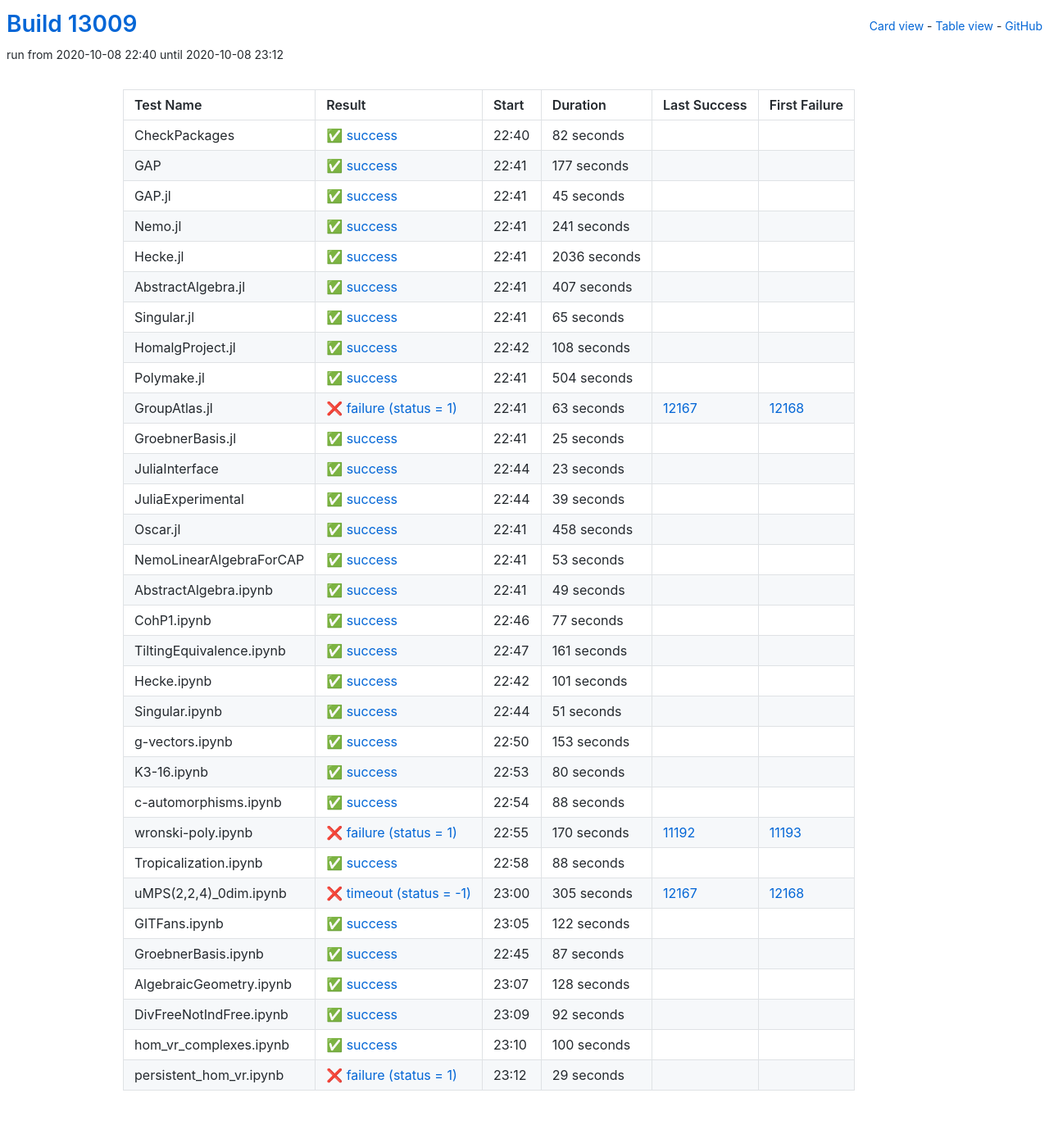
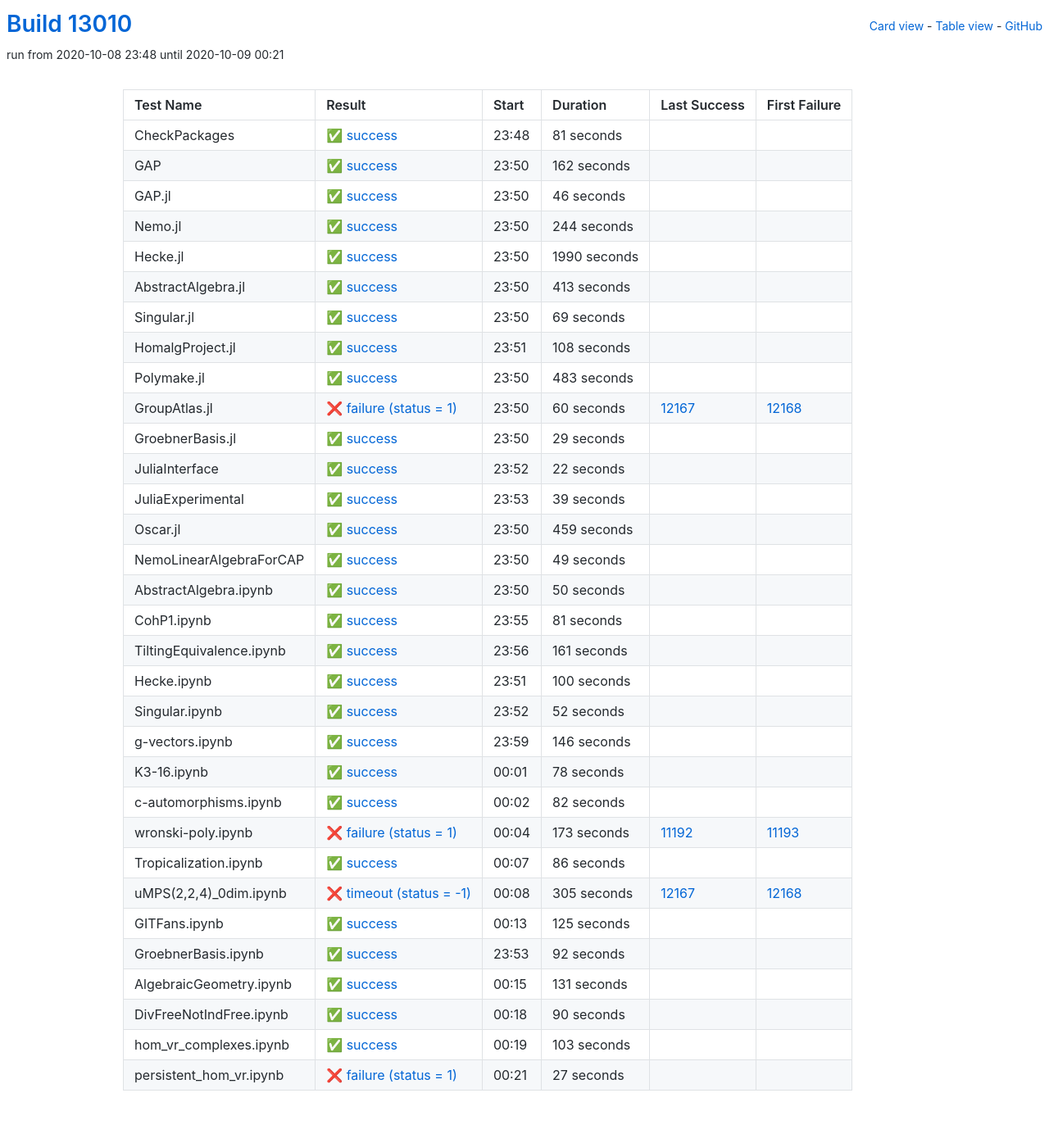
Before and after one commit to oscar-system/oscar-ci-status, a Jekyll site: the page built from table.html, in a window 1280 px wide. Shown: the whole page at 82% size. Built offline with Jekyll 4.4.1, drawn with Linux system fonts in a browser that asks for light colours.

Commit message:
Build #13010

```diff
--- a/_data/ci.yml
+++ b/_data/ci.yml
@@ -1,6 +1,6 @@
 ---
-build: 13009
-build_url: https://oscarci.mathematik.uni-kl.de/job/oscar/13009/
+build: 13010
+build_url: https://oscarci.mathematik.uni-kl.de/job/oscar/13010/
 job: oscar
 organization: oscar-system
 repo: oscar-ci-status
@@ -8,92 +8,92 @@ repourl: https://github.com/oscar-system/oscar-ci-status
 tests:
 - name: CheckPackages
   id: checkpackages
-  log: https://oscarci.mathematik.uni-kl.de/job/oscar/13009/artifact/logs/build-13009/CheckPackages.log
-  start: 2020-10-08 22:40
+  log: https://oscarci.mathematik.uni-kl.de/job/oscar/13010/artifact/logs/build-13010/CheckPackages.log
+  start: 2020-10-08 23:48
   success: true
   exitcode: 0
   status: success
-  duration: 82
+  duration: 81
   last_success: false
   last_success_url:
   first_failure: false
   first_failure_url:
 - name: GAP
   id: gap
-  log: https://oscarci.mathematik.uni-kl.de/job/oscar/13009/artifact/logs/build-13009/GAP.log
-  start: 2020-10-08 22:41
+  log: https://oscarci.mathematik.uni-kl.de/job/oscar/13010/artifact/logs/build-13010/GAP.log
+  start: 2020-10-08 23:50
   success: true
   exitcode: 0
   status: success
-  duration: 177
+  duration: 162
   last_success: false
   last_success_url:
   first_failure: false
   first_failure_url:
 - name: GAP.jl
   id: gap-jl
-  log: https://oscarci.mathematik.uni-kl.de/job/oscar/13009/artifact/logs/build-13009/GAP.jl.log
-  start: 2020-10-08 22:41
+  log: https://oscarci.mathematik.uni-kl.de/job/oscar/13010/artifact/logs/build-13010/GAP.jl.log
+  start: 2020-10-08 23:50
   success: true
   exitcode: 0
   status: success
-  duration: 45
+  duration: 46
   last_success: false
   last_success_url:
   first_failure: false
   first_failure_url:
 - name: Nemo.jl
   id: nemo-jl
-  log: https://oscarci.mathematik.uni-kl.de/job/oscar/13009/artifact/logs/build-13009/Nemo.jl.log
-  start: 2020-10-08 22:41
+  log: https://oscarci.mathematik.uni-kl.de/job/oscar/13010/artifact/logs/build-13010/Nemo.jl.log
+  start: 2020-10-08 23:50
   success: true
   exitcode: 0
   status: success
-  duration: 241
+  duration: 244
   last_success: false
   last_success_url:
   first_failure: false
   first_failure_url:
 - name: Hecke.jl
   id: hecke-jl
-  log: https://oscarci.mathematik.uni-kl.de/job/oscar/13009/artifact/logs/build-13009/Hecke.jl.log
-  start: 2020-10-08 22:41
+  log: https://oscarci.mathematik.uni-kl.de/job/oscar/13010/artifact/logs/build-13010/Hecke.jl.log
+  start: 2020-10-08 23:50
   success: true
   exitcode: 0
   status: success
-  duration: 2036
+  duration: 1990
   last_success: false
   last_success_url:
   first_failure: false
   first_failure_url:
 - name: AbstractAlgebra.jl
   id: abstractalgebra-jl
-  log: https://oscarci.mathematik.uni-kl.de/job/oscar/13009/artifact/logs/build-13009/AbstractAlgebra.jl.log
-  start: 2020-10-08 22:41
+  log: https://oscarci.mathematik.uni-kl.de/job/oscar/13010/artifact/logs/build-13010/AbstractAlgebra.jl.log
+  start: 2020-10-08 23:50
   success: true
   exitcode: 0
   status: success
-  duration: 407
+  duration: 413
   last_success: false
   last_success_url:
   first_failure: false
   first_failure_url:
 - name: Singular.jl
   id: singular-jl
-  log: https://oscarci.mathematik.uni-kl.de/job/oscar/13009/artifact/logs/build-13009/Singular.jl.log
-  start: 2020-10-08 22:41
+  log: https://oscarci.mathematik.uni-kl.de/job/oscar/13010/artifact/logs/build-13010/Singular.jl.log
+  start: 2020-10-08 23:50
   success: true
   exitcode: 0
   status: success
-  duration: 65
+  duration: 69
   last_success: false
   last_success_url:
   first_failure: false
   first_failure_url:
 - name: HomalgProject.jl
   id: homalgproject-jl
-  log: https://oscarci.mathematik.uni-kl.de/job/oscar/13009/artifact/logs/build-13009/HomalgProject.jl.log
-  start: 2020-10-08 22:42
+  log: https://oscarci.mathematik.uni-kl.de/job/oscar/13010/artifact/logs/build-13010/HomalgProject.jl.log
+  start: 2020-10-08 23:51
   success: true
   exitcode: 0
   status: success
@@ -104,56 +104,56 @@ tests:
   first_failure_url:
 - name: Polymake.jl
   id: polymake-jl
-  log: https://oscarci.mathematik.uni-kl.de/job/oscar/13009/artifact/logs/build-13009/Polymake.jl.log
-  start: 2020-10-08 22:41
+  log: https://oscarci.mathematik.uni-kl.de/job/oscar/13010/artifact/logs/build-13010/Polymake.jl.log
+  start: 2020-10-08 23:50
   success: true
   exitcode: 0
   status: success
-  duration: 504
+  duration: 483
   last_success: false
   last_success_url:
   first_failure: false
   first_failure_url:
 - name: GroupAtlas.jl
   id: groupatlas-jl
-  log: https://oscarci.mathematik.uni-kl.de/job/oscar/13009/artifact/logs/build-13009/GroupAtlas.jl.log
-  start: 2020-10-08 22:41
+  log: https://oscarci.mathematik.uni-kl.de/job/oscar/13010/artifact/logs/build-13010/GroupAtlas.jl.log
+  start: 2020-10-08 23:50
   success: false
   exitcode: 1
   status: failure
-  duration: 63
+  duration: 60
   last_success: 12167
   last_success_url: https://oscarci.mathematik.uni-kl.de/job/oscar/12167/
   first_failure: 12168
   first_failure_url: https://oscarci.mathematik.uni-kl.de/job/oscar/12168/
 - name: GroebnerBasis.jl
   id: groebnerbasis-jl
-  log: https://oscarci.mathematik.uni-kl.de/job/oscar/13009/artifact/logs/build-13009/GroebnerBasis.jl.log
-  start: 2020-10-08 22:41
+  log: https://oscarci.mathematik.uni-kl.de/job/oscar/13010/artifact/logs/build-13010/GroebnerBasis.jl.log
+  start: 2020-10-08 23:50
   success: true
   exitcode: 0
   status: success
-  duration: 25
+  duration: 29
   last_success: false
   last_success_url:
   first_failure: false
   first_failure_url:
 - name: JuliaInterface
   id: juliainterface
-  log: https://oscarci.mathematik.uni-kl.de/job/oscar/13009/artifact/logs/build-13009/JuliaInterface.log
-  start: 2020-10-08 22:44
+  log: https://oscarci.mathematik.uni-kl.de/job/oscar/13010/artifact/logs/build-13010/JuliaInterface.log
+  start: 2020-10-08 23:52
   success: true
   exitcode: 0
   status: success
-  duration: 23
+  duration: 22
   last_success: false
   last_success_url:
   first_failure: false
   first_failure_url:
 - name: JuliaExperimental
   id: juliaexperimental
-  log: https://oscarci.mathematik.uni-kl.de/job/oscar/13009/artifact/logs/build-13009/JuliaExperimental.log
-  start: 2020-10-08 22:44
+  log: https://oscarci.mathematik.uni-kl.de/job/oscar/13010/artifact/logs/build-13010/JuliaExperimental.log
+  start: 2020-10-08 23:53
   success: true
   exitcode: 0
   status: success
@@ -164,32 +164,20 @@ tests:
   first_failure_url:
 - name: Oscar.jl
   id: oscar-jl
-  log: https://oscarci.mathematik.uni-kl.de/job/oscar/13009/artifact/logs/build-13009/Oscar.jl.log
-  start: 2020-10-08 22:41
+  log: https://oscarci.mathematik.uni-kl.de/job/oscar/13010/artifact/logs/build-13010/Oscar.jl.log
+  start: 2020-10-08 23:50
   success: true
   exitcode: 0
   status: success
-  duration: 458
+  duration: 459
   last_success: false
   last_success_url:
   first_failure: false
   first_failure_url:
 - name: NemoLinearAlgebraForCAP
   id: nemolinearalgebraforcap
-  log: https://oscarci.mathematik.uni-kl.de/job/oscar/13009/artifact/logs/build-13009/NemoLinearAlgebraForCAP.log
-  start: 2020-10-08 22:41
-  success: true
-  exitcode: 0
-  status: success
-  duration: 53
-  last_success: false
-  last_success_url:
-  first_failure: false
-  first_failure_url:
-- name: AbstractAlgebra.ipynb
-  id: abstractalgebra-ipynb
-  log: https://oscarci.mathematik.uni-kl.de/job/oscar/13009/artifact/logs/build-13009/AbstractAlgebra.ipynb.log
-  start: 2020-10-08 22:41
+  log: https://oscarci.mathematik.uni-kl.de/job/oscar/13010/artifact/logs/build-13010/NemoLinearAlgebraForCAP.log
+  start: 2020-10-08 23:50
   success: true
   exitcode: 0
   status: success
@@ -198,22 +186,34 @@ tests:
   last_success_url:
   first_failure: false
   first_failure_url:
-- name: CohP1.ipynb
-  id: cohp1-ipynb
-  log: https://oscarci.mathematik.uni-kl.de/job/oscar/13009/artifact/logs/build-13009/CohP1.ipynb.log
-  start: 2020-10-08 22:46
+- name: AbstractAlgebra.ipynb
+  id: abstractalgebra-ipynb
+  log: https://oscarci.mathematik.uni-kl.de/job/oscar/13010/artifact/logs/build-13010/AbstractAlgebra.ipynb.log
+  start: 2020-10-08 23:50
   success: true
   exitcode: 0
   status: success
-  duration: 77
+  duration: 50
+  last_success: false
+  last_success_url:
+  first_failure: false
+  first_failure_url:
+- name: CohP1.ipynb
+  id: cohp1-ipynb
+  log: https://oscarci.mathematik.uni-kl.de/job/oscar/13010/artifact/logs/build-13010/CohP1.ipynb.log
+  start: 2020-10-08 23:55
+  success: true
+  exitcode: 0
+  status: success
+  duration: 81
   last_success: false
   last_success_url:
   first_failure: false
   first_failure_url:
 - name: TiltingEquivalence.ipynb
   id: tiltingequivalence-ipynb
-  log: https://oscarci.mathematik.uni-kl.de/job/oscar/13009/artifact/logs/build-13009/TiltingEquivalence.ipynb.log
-  start: 2020-10-08 22:47
+  log: https://oscarci.mathematik.uni-kl.de/job/oscar/13010/artifact/logs/build-13010/TiltingEquivalence.ipynb.log
+  start: 2020-10-08 23:56
   success: true
   exitcode: 0
   status: success
@@ -224,92 +224,92 @@ tests:
   first_failure_url:
 - name: Hecke.ipynb
   id: hecke-ipynb
-  log: https://oscarci.mathematik.uni-kl.de/job/oscar/13009/artifact/logs/build-13009/Hecke.ipynb.log
-  start: 2020-10-08 22:42
+  log: https://oscarci.mathematik.uni-kl.de/job/oscar/13010/artifact/logs/build-13010/Hecke.ipynb.log
+  start: 2020-10-08 23:51
   success: true
   exitcode: 0
   status: success
-  duration: 101
+  duration: 100
   last_success: false
   last_success_url:
   first_failure: false
   first_failure_url:
 - name: Singular.ipynb
   id: singular-ipynb
-  log: https://oscarci.mathematik.uni-kl.de/job/oscar/13009/artifact/logs/build-13009/Singular.ipynb.log
-  start: 2020-10-08 22:44
+  log: https://oscarci.mathematik.uni-kl.de/job/oscar/13010/artifact/logs/build-13010/Singular.ipynb.log
+  start: 2020-10-08 23:52
   success: true
   exitcode: 0
   status: success
-  duration: 51
+  duration: 52
   last_success: false
   last_success_url:
   first_failure: false
   first_failure_url:
 - name: g-vectors.ipynb
   id: g-vectors-ipynb
-  log: https://oscarci.mathematik.uni-kl.de/job/oscar/13009/artifact/logs/build-13009/g-vectors.ipynb.log
-  start: 2020-10-08 22:50
+  log: https://oscarci.mathematik.uni-kl.de/job/oscar/13010/artifact/logs/build-13010/g-vectors.ipynb.log
+  start: 2020-10-08 23:59
   success: true
   exitcode: 0
   status: success
-  duration: 153
+  duration: 146
   last_success: false
   last_success_url:
   first_failure: false
   first_failure_url:
 - name: K3-16.ipynb
   id: k3-16-ipynb
-  log: https://oscarci.mathematik.uni-kl.de/job/oscar/13009/artifact/logs/build-13009/K3-16.ipynb.log
-  start: 2020-10-08 22:53
+  log: https://oscarci.mathematik.uni-kl.de/job/oscar/13010/artifact/logs/build-13010/K3-16.ipynb.log
+  start: 2020-10-09 00:01
   success: true
   exitcode: 0
   status: success
-  duration: 80
+  duration: 78
   last_success: false
   last_success_url:
   first_failure: false
   first_failure_url:
 - name: c-automorphisms.ipynb
   id: c-automorphisms-ipynb
-  log: https://oscarci.mathematik.uni-kl.de/job/oscar/13009/artifact/logs/build-13009/c-automorphisms.ipynb.log
-  start: 2020-10-08 22:54
+  log: https://oscarci.mathematik.uni-kl.de/job/oscar/13010/artifact/logs/build-13010/c-automorphisms.ipynb.log
+  start: 2020-10-09 00:02
   success: true
   exitcode: 0
   status: success
-  duration: 88
+  duration: 82
   last_success: false
   last_success_url:
   first_failure: false
   first_failure_url:
 - name: wronski-poly.ipynb
   id: wronski-poly-ipynb
-  log: https://oscarci.mathematik.uni-kl.de/job/oscar/13009/artifact/logs/build-13009/wronski-poly.ipynb.log
-  start: 2020-10-08 22:55
+  log: https://oscarci.mathematik.uni-kl.de/job/oscar/13010/artifact/logs/build-13010/wronski-poly.ipynb.log
+  start: 2020-10-09 00:04
   success: false
   exitcode: 1
   status: failure
-  duration: 170
+  duration: 173
   last_success: 11192
   last_success_url: https://oscarci.mathematik.uni-kl.de/job/oscar/11192/
   first_failure: 11193
   first_failure_url: https://oscarci.mathematik.uni-kl.de/job/oscar/11193/
 - name: Tropicalization.ipynb
   id: tropicalization-ipynb
-  log: https://oscarci.mathematik.uni-kl.de/job/oscar/13009/artifact/logs/build-13009/Tropicalization.ipynb.log
-  start: 2020-10-08 22:58
+  log: https://oscarci.mathematik.uni-kl.de/job/oscar/13010/artifact/logs/build-13010/Tropicalization.ipynb.log
+  start: 2020-10-09 00:07
   success: true
   exitcode: 0
   status: success
-  duration: 88
+  duration: 86
   last_success: false
   last_success_url:
   first_failure: false
   first_failure_url:
 - name: uMPS(2,2,4)_0dim.ipynb
   id: umps-2-2-4-0dim-ipynb
-  log: https://oscarci.mathematik.uni-kl.de/job/oscar/13009/artifact/logs/build-13009/uMPS-2-2-4-_0dim.ipynb.log
-  start: 2020-10-08 23:00
+  log: https://oscarci.mathematik.uni-kl.de/job/oscar/13010/artifact/logs/build-13010/uMPS-2-2-4-_0dim.ipynb.log
+  start: 2020-10-09 00:08
   success: false
   exitcode: -1
   status: timeout
@@ -320,44 +320,20 @@ tests:
   first_failure_url: https://oscarci.mathematik.uni-kl.de/job/oscar/12168/
 - name: GITFans.ipynb
   id: gitfans-ipynb
-  log: https://oscarci.mathematik.uni-kl.de/job/oscar/13009/artifact/logs/build-13009/GITFans.ipynb.log
-  start: 2020-10-08 23:05
+  log: https://oscarci.mathematik.uni-kl.de/job/oscar/13010/artifact/logs/build-13010/GITFans.ipynb.log
+  start: 2020-10-09 00:13
   success: true
   exitcode: 0
   status: success
-  duration: 122
+  duration: 125
   last_success: false
   last_success_url:
   first_failure: false
   first_failure_url:
 - name: GroebnerBasis.ipynb
   id: groebnerbasis-ipynb
-  log: https://oscarci.mathematik.uni-kl.de/job/oscar/13009/artifact/logs/build-13009/GroebnerBasis.ipynb.log
-  start: 2020-10-08 22:45
-  success: true
-  exitcode: 0
-  status: success
-  duration: 87
-  last_success: false
-  last_success_url:
-  first_failure: false
-  first_failure_url:
-- name: AlgebraicGeometry.ipynb
-  id: algebraicgeometry-ipynb
-  log: https://oscarci.mathematik.uni-kl.de/job/oscar/13009/artifact/logs/build-13009/AlgebraicGeometry.ipynb.log
-  start: 2020-10-08 23:07
-  success: true
-  exitcode: 0
-  status: success
-  duration: 128
-  last_success: false
-  last_success_url:
-  first_failure: false
-  first_failure_url:
-- name: DivFreeNotIndFree.ipynb
-  id: divfreenotindfree-ipynb
-  log: https://oscarci.mathematik.uni-kl.de/job/oscar/13009/artifact/logs/build-13009/DivFreeNotIndFree.ipynb.log
-  start: 2020-10-08 23:09
+  log: https://oscarci.mathematik.uni-kl.de/job/oscar/13010/artifact/logs/build-13010/GroebnerBasis.ipynb.log
+  start: 2020-10-08 23:53
   success: true
   exitcode: 0
   status: success
@@ -366,26 +342,50 @@ tests:
   last_success_url:
   first_failure: false
   first_failure_url:
-- name: hom_vr_complexes.ipynb
-  id: hom-vr-complexes-ipynb
-  log: https://oscarci.mathematik.uni-kl.de/job/oscar/13009/artifact/logs/build-13009/hom_vr_complexes.ipynb.log
-  start: 2020-10-08 23:10
+- name: AlgebraicGeometry.ipynb
+  id: algebraicgeometry-ipynb
+  log: https://oscarci.mathematik.uni-kl.de/job/oscar/13010/artifact/logs/build-13010/AlgebraicGeometry.ipynb.log
+  start: 2020-10-09 00:15
   success: true
   exitcode: 0
   status: success
-  duration: 100
+  duration: 131
+  last_success: false
+  last_success_url:
+  first_failure: false
+  first_failure_url:
+- name: DivFreeNotIndFree.ipynb
+  id: divfreenotindfree-ipynb
+  log: https://oscarci.mathematik.uni-kl.de/job/oscar/13010/artifact/logs/build-13010/DivFreeNotIndFree.ipynb.log
+  start: 2020-10-09 00:18
+  success: true
+  exitcode: 0
+  status: success
+  duration: 90
+  last_success: false
+  last_success_url:
+  first_failure: false
+  first_failure_url:
+- name: hom_vr_complexes.ipynb
+  id: hom-vr-complexes-ipynb
+  log: https://oscarci.mathematik.uni-kl.de/job/oscar/13010/artifact/logs/build-13010/hom_vr_complexes.ipynb.log
+  start: 2020-10-09 00:19
+  success: true
+  exitcode: 0
+  status: success
+  duration: 103
   last_success: false
   last_success_url:
   first_failure: false
   first_failure_url:
 - name: persistent_hom_vr.ipynb
   id: persistent-hom-vr-ipynb
-  log: https://oscarci.mathematik.uni-kl.de/job/oscar/13009/artifact/logs/build-13009/persistent_hom_vr.ipynb.log
-  start: 2020-10-08 23:12
+  log: https://oscarci.mathematik.uni-kl.de/job/oscar/13010/artifact/logs/build-13010/persistent_hom_vr.ipynb.log
+  start: 2020-10-09 00:21
   success: false
   exitcode: 1
   status: failure
-  duration: 29
+  duration: 27
   last_success: false
   last_success_url:
   first_failure: false
```
Also changed, not shown: README.md.
